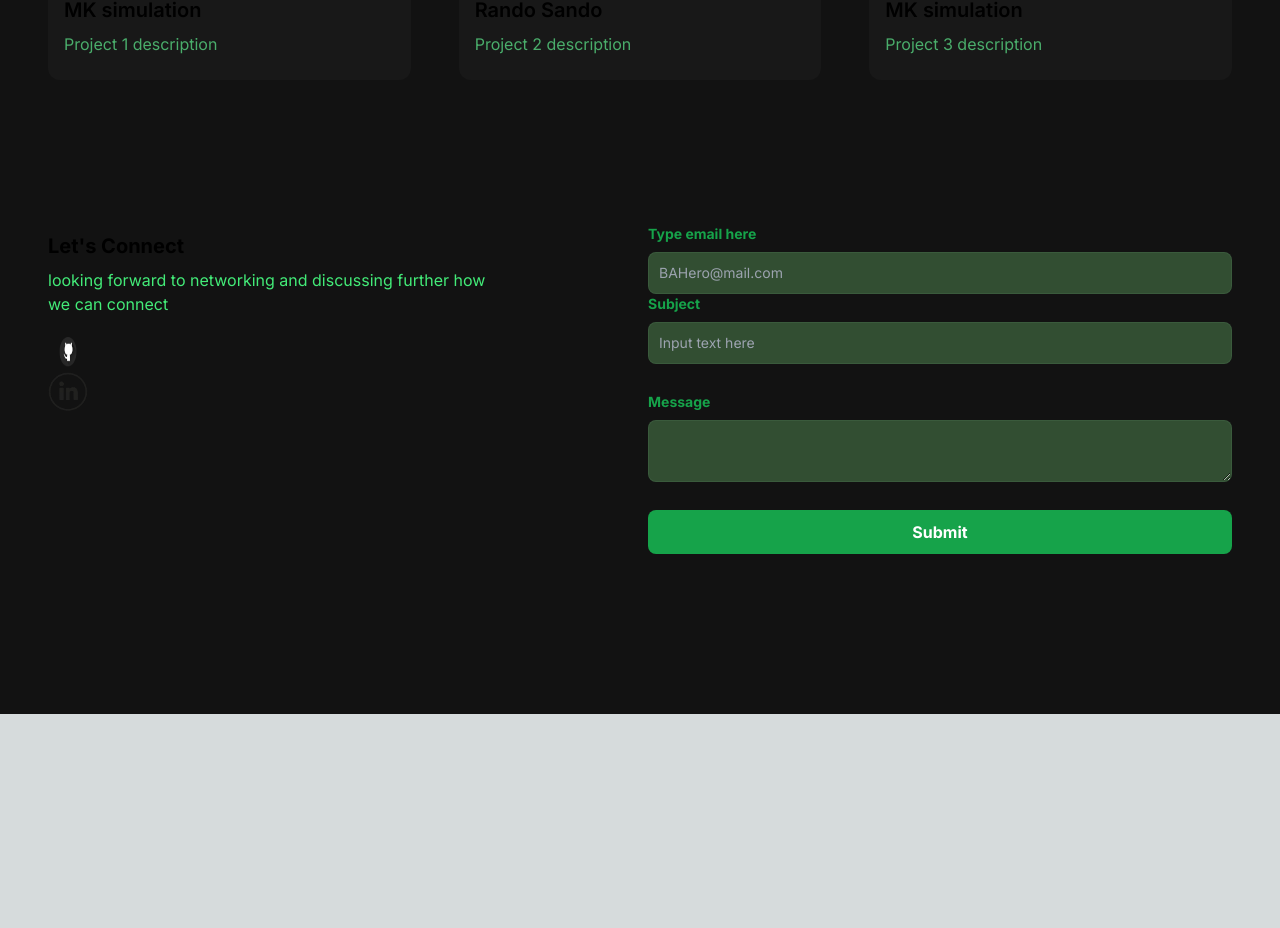
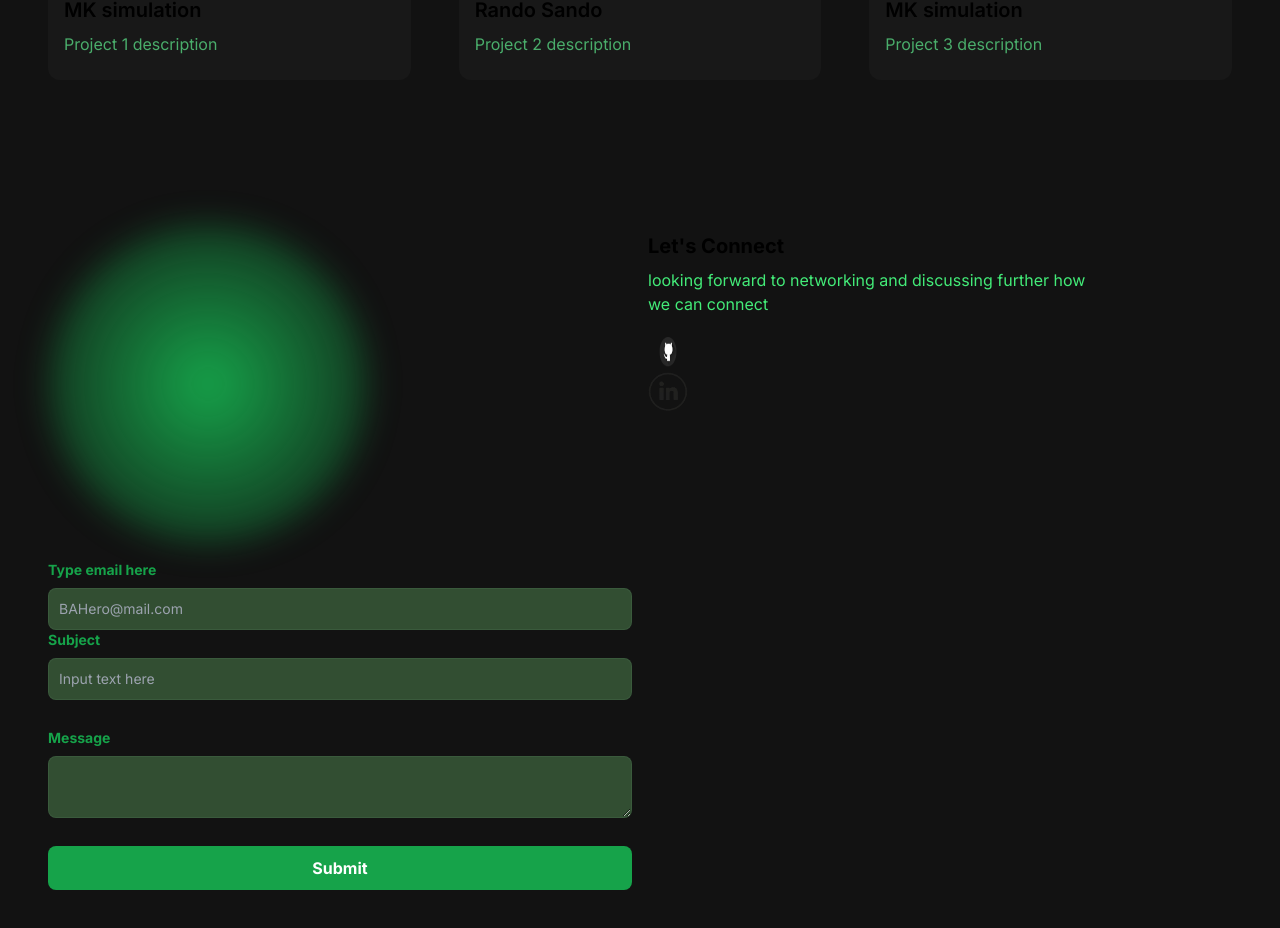
Before and after one commit to OlebogengBogopane/devresume, a Next.js app in the folder ole-portfolio/: page / in a window 1280 px wide. Shown: the part 1613-2541 px from the top of the page. Before the commit the page ends 2327 px from the top, so only its background shows below. Built offline with nearby package versions, Linux system fonts and the light colour scheme.

Commit message:
blurred circle

```diff
--- a/ole-portfolio/src/app/components/EmailSection.jsx
+++ b/ole-portfolio/src/app/components/EmailSection.jsx
@@ -4,7 +4,8 @@ import Link from 'next/link'
 
 const EmailSection = () => {
   return (
-    <section className='grid md:grid-cols-2 my-12 md:my-12 py-24 gap-4'>
+    <section className='grid  md:grid-cols-2 my-12 md:my-12 py-24 gap-4'>
+       <div className='bg-[radial-gradient(ellipse_at_center,_var(--tw-gradient-stops))] from-green-600 to-transparent rounded-full h-80 w-80 z-0 blur-lg'> </div>
             <div>
                 <h5 className='text-xl font-bold my-2'>Let's Connect</h5>
                 <p className='text-[#43eb78] mb-4 max-w-md'>{""}looking forward to networking and discussing further how we can connect
@@ -20,7 +21,7 @@ const EmailSection = () => {
                         </Link>
                     </div>
 
-            <div className='mb-6 '>
+                <div className='socials flex flex-row gap-2'>
                 <Link href="www.linkedin.com/in/olebogengbogopane-649a63ab/">
                         <Image
                             className='w-10 h-10  text-[#54ac71]   cursor-pointer group-hover/link hover:text-white'
@@ -33,6 +34,7 @@ const EmailSection = () => {
 
                 </div>
             </div>
+
         <div>
             <form className="text-green-600 flex flex-col gap-1  ">
                 <div className='mb-6'>
```
Lines whose indentation alone changed are shown as unchanged.
